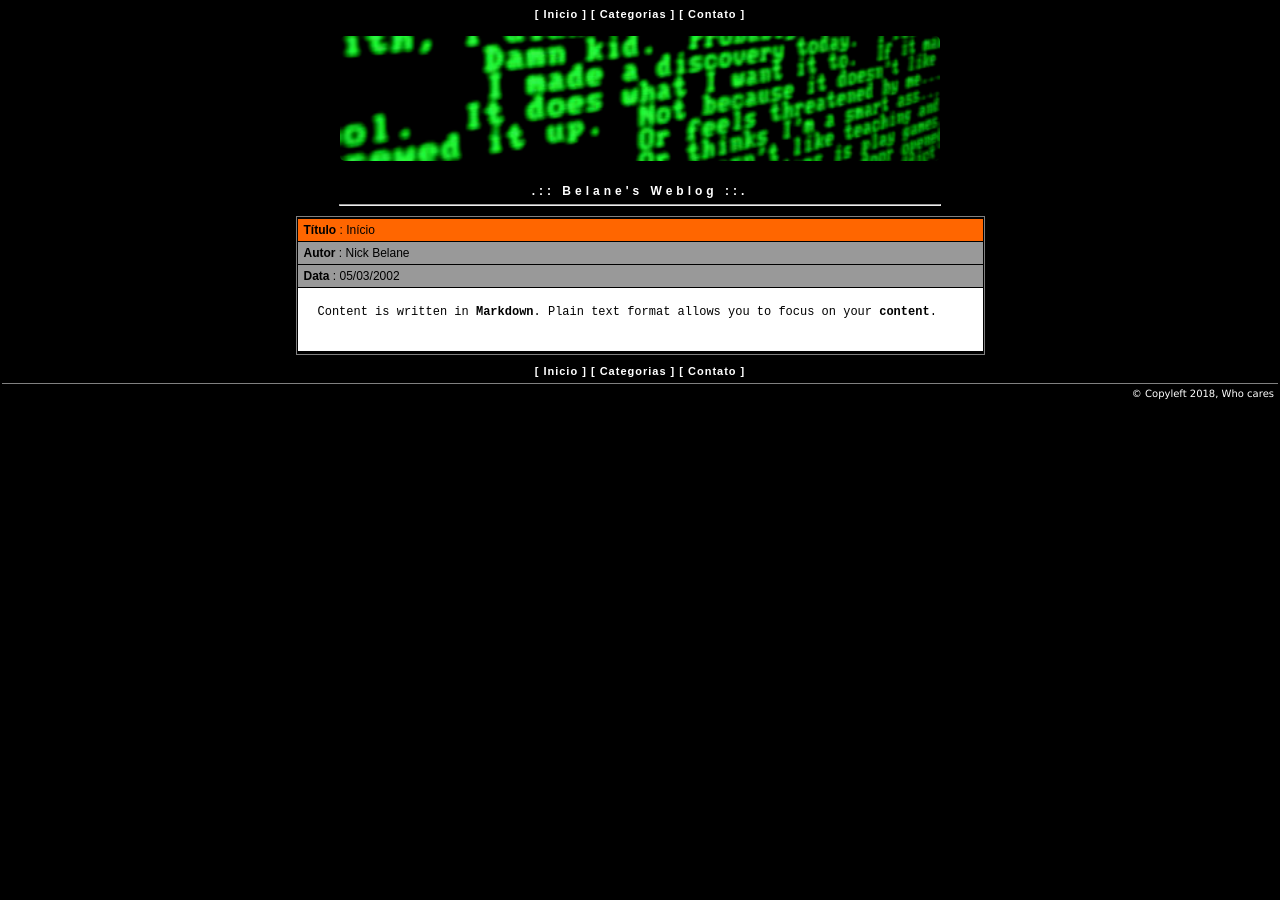
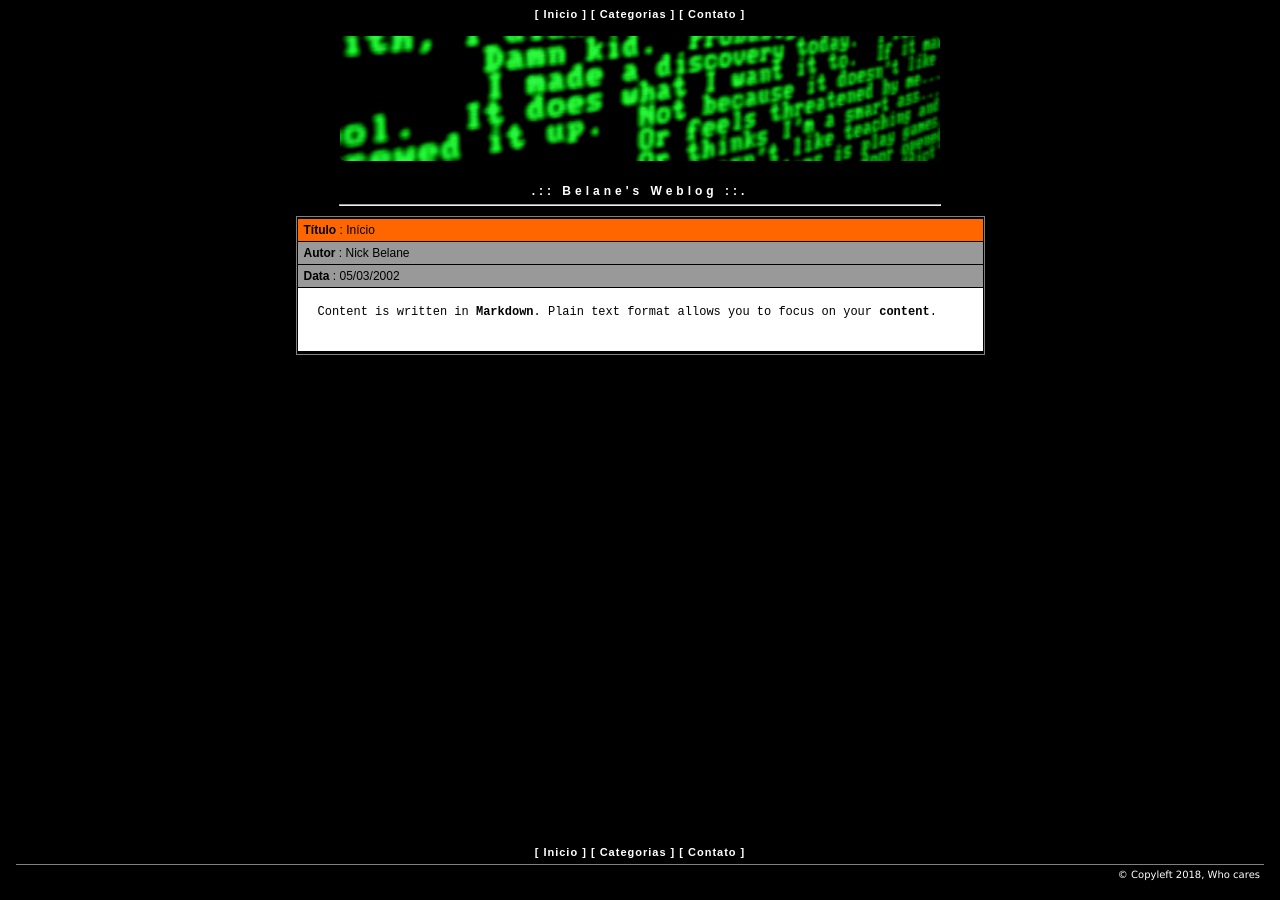
Before and after one commit to nick-belane/nick-belane.github.io, a Jekyll site: the page built from index.md, in a window 1280 px wide. Built offline with Jekyll 4.4.1, drawn with Linux system fonts in a browser that asks for light colours.

Commit message:
Update main.css

```diff
--- a/assets/css/main.css
+++ b/assets/css/main.css
@@ -137,3 +137,12 @@ pre {
     padding: 4px;
     border-top: 1px solid gray;
 }
+
+.footer {
+  position: absolute;
+  right: 0;
+  bottom: 0;
+  left: 0;
+  padding: 1rem;
+  text-align: center;
+}
```
